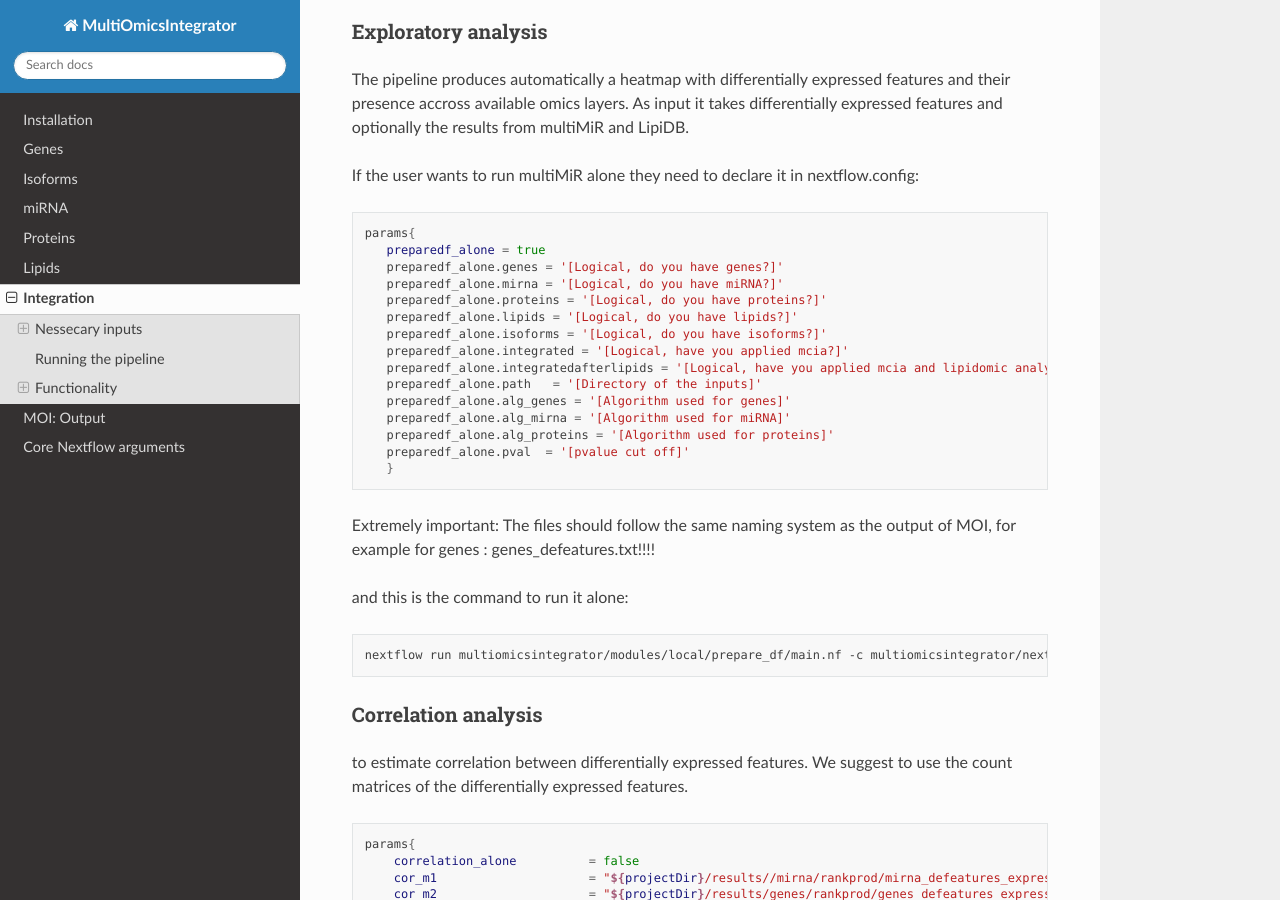
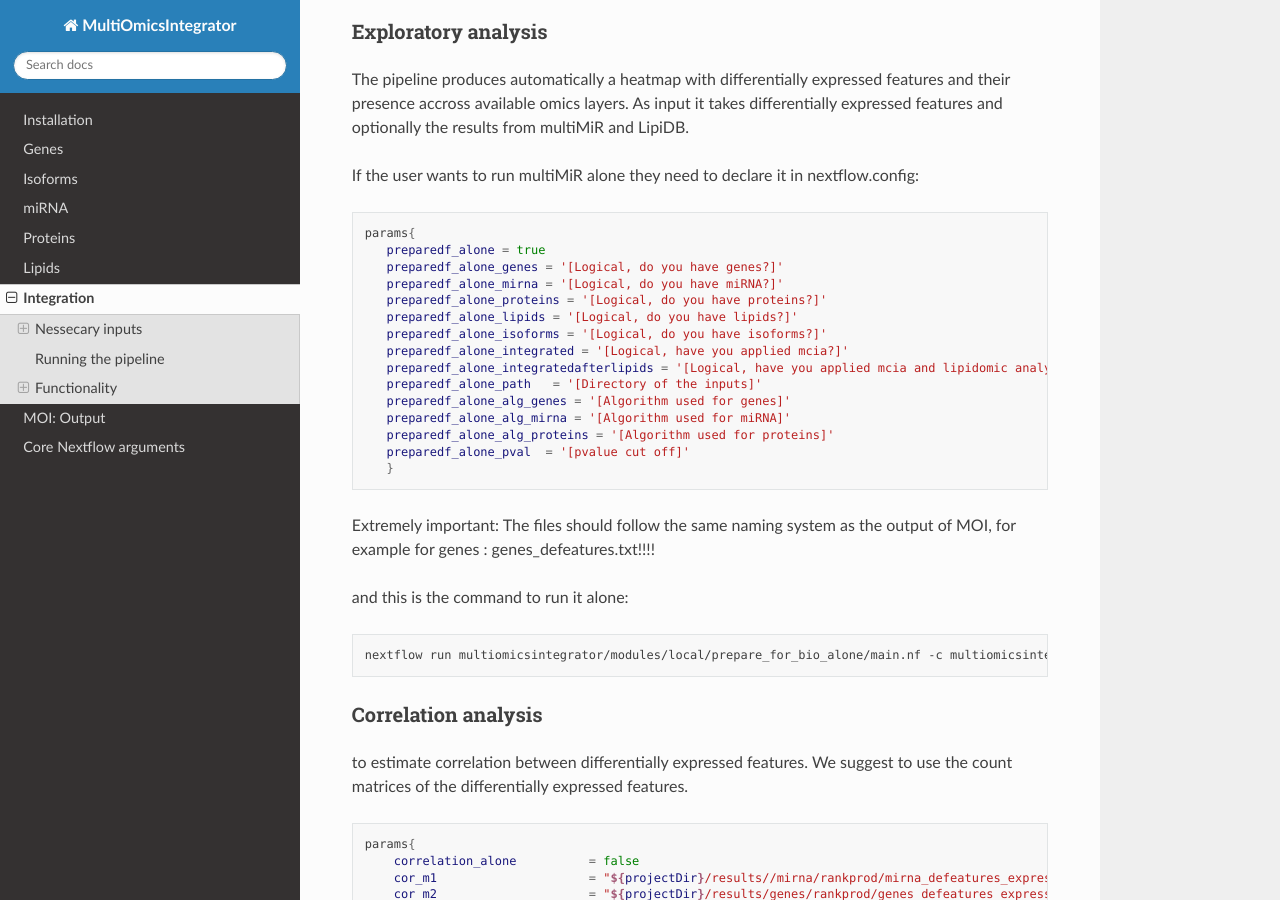
Before and after one commit to Bianca-Pasat/MOI, a Sphinx documentation site: the page built from docs/source/integration.rst, in a window 1280 px wide and 900 px high, scrolled down 3001 px. Built offline with Sphinx 7.4.7 and the Read the Docs theme 3.1.0, drawn with Linux system fonts in a browser that asks for light colours; pages that are not in the unit, such as notebooks, are missing from menus.

Commit message:
Update integration.rst

```diff
--- a/docs/source/integration.rst
+++ b/docs/source/integration.rst
@@ -176,18 +176,18 @@ If the user wants to run multiMiR alone they need to declare it in nextflow.conf
 
       params{
          preparedf_alone = true
-         preparedf_alone.genes = '[Logical, do you have genes?]'
-         preparedf_alone.mirna = '[Logical, do you have miRNA?]'
-         preparedf_alone.proteins = '[Logical, do you have proteins?]'
-         preparedf_alone.lipids = '[Logical, do you have lipids?]'
-         preparedf_alone.isoforms = '[Logical, do you have isoforms?]'
-         preparedf_alone.integrated = '[Logical, have you applied mcia?]'
-         preparedf_alone.integratedafterlipids = '[Logical, have you applied mcia and lipidomic analysis?]'
-         preparedf_alone.path   = '[Directory of the inputs]'
-         preparedf_alone.alg_genes = '[Algorithm used for genes]'
-         preparedf_alone.alg_mirna = '[Algorithm used for miRNA]'
-         preparedf_alone.alg_proteins = '[Algorithm used for proteins]'
-         preparedf_alone.pval  = '[pvalue cut off]'
+         preparedf_alone_genes = '[Logical, do you have genes?]'
+         preparedf_alone_mirna = '[Logical, do you have miRNA?]'
+         preparedf_alone_proteins = '[Logical, do you have proteins?]'
+         preparedf_alone_lipids = '[Logical, do you have lipids?]'
+         preparedf_alone_isoforms = '[Logical, do you have isoforms?]'
+         preparedf_alone_integrated = '[Logical, have you applied mcia?]'
+         preparedf_alone_integratedafterlipids = '[Logical, have you applied mcia and lipidomic analysis?]'
+         preparedf_alone_path   = '[Directory of the inputs]'
+         preparedf_alone_alg_genes = '[Algorithm used for genes]'
+         preparedf_alone_alg_mirna = '[Algorithm used for miRNA]'
+         preparedf_alone_alg_proteins = '[Algorithm used for proteins]'
+         preparedf_alone_pval  = '[pvalue cut off]'
          }
 
 Extremely important:
@@ -197,7 +197,7 @@ and this is the command to run it alone:
 
 .. code:: bash
 
-   nextflow run multiomicsintegrator/modules/local/prepare_df/main.nf -c multiomicsintegrator/nextflow.config -profile docker
+   nextflow run multiomicsintegrator/modules/local/prepare_for_bio_alone/main.nf -c multiomicsintegrator/nextflow.config -profile docker
 
 Correlation analysis
 ~~~~~~~~~~~~~~~~~~~~~
```
